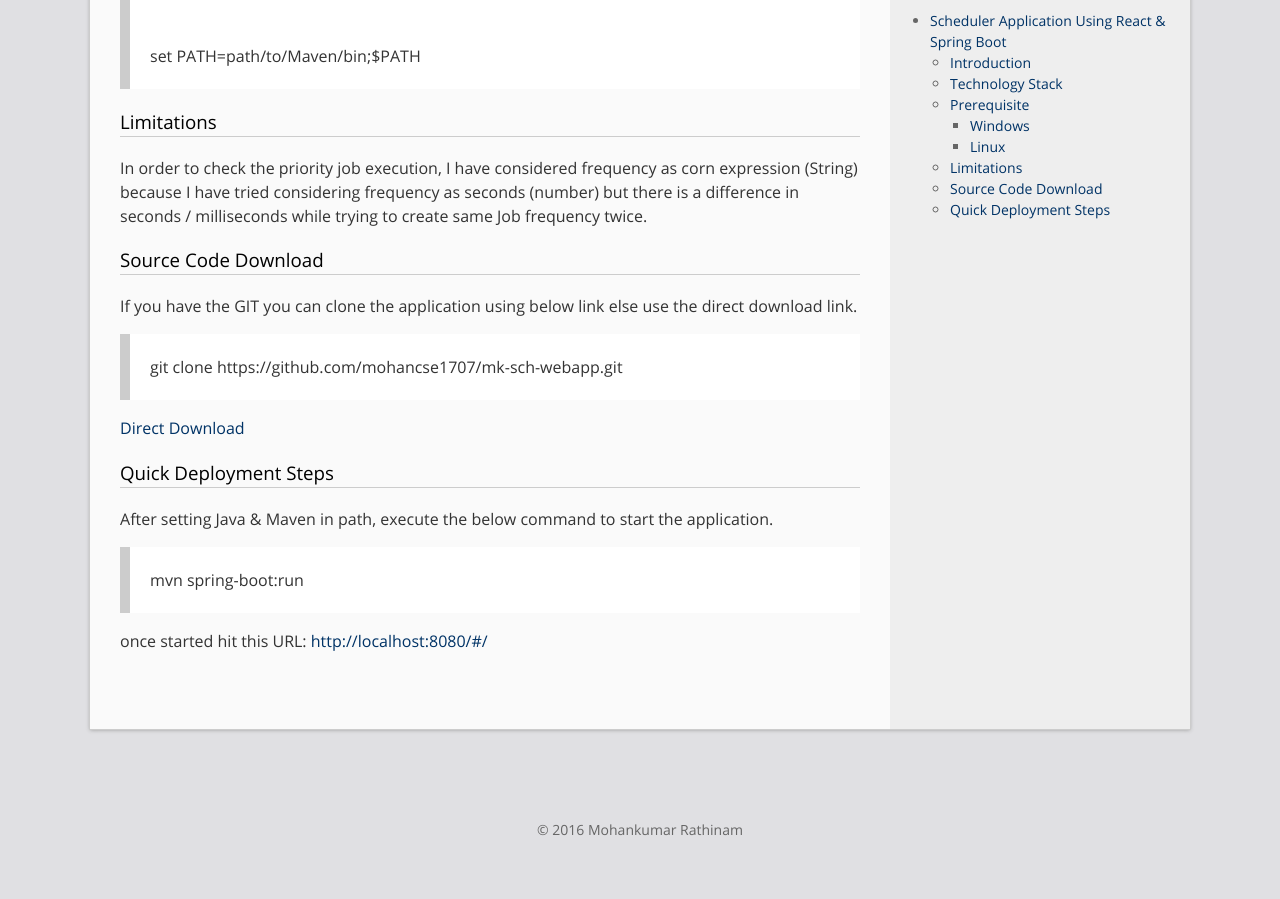
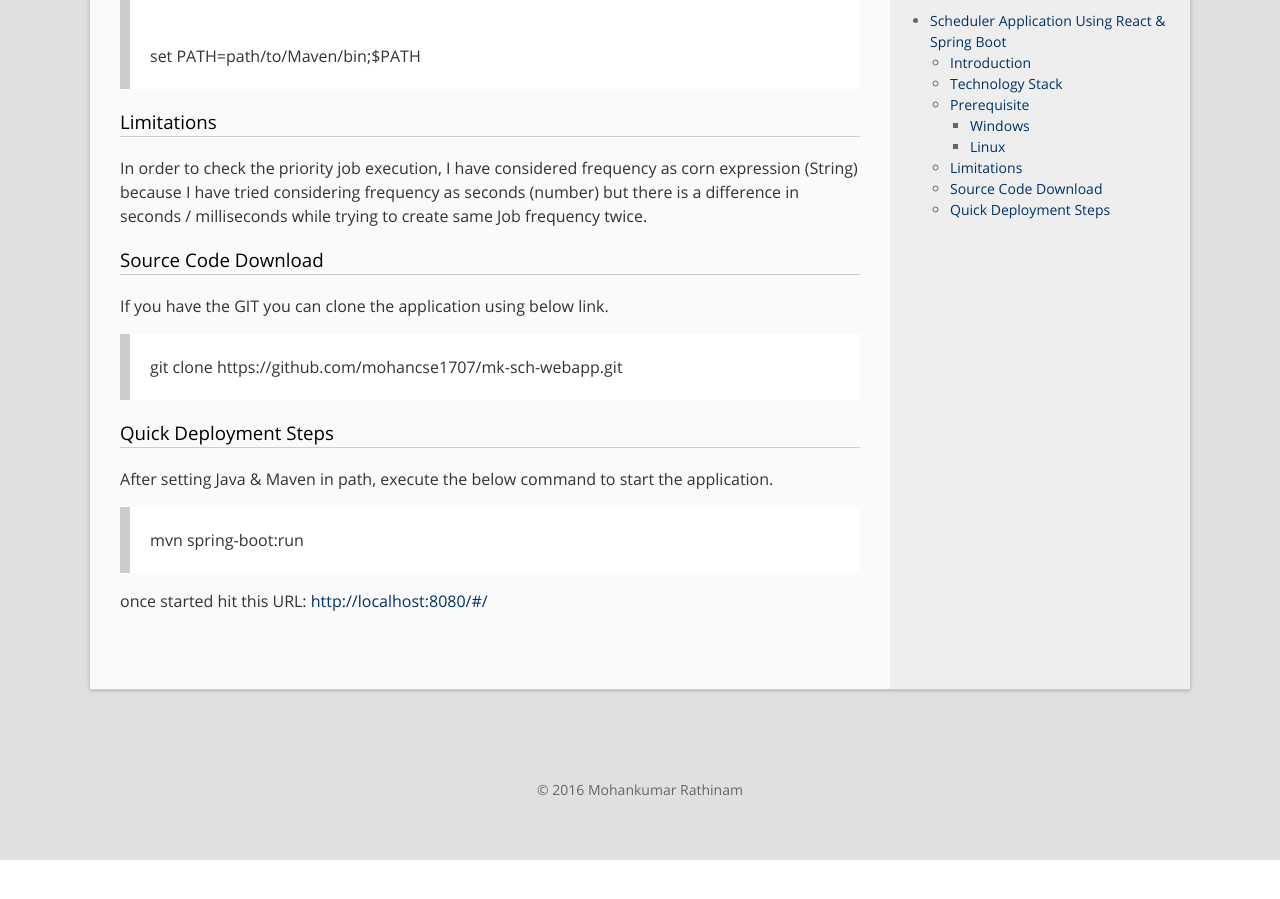
Before and after one commit to mohancse1707/mohan.github.com, a Jekyll site: the page built from _posts/2019-12-03-Scheduler-Application.md, in a window 1280 px wide and 900 px high, scrolled down 1537 px. Built offline with Jekyll 4.4.1, drawn with Linux system fonts in a browser that asks for light colours; our own code applies the rules of GitHub Pages for plain Markdown files; comment, search, counter and statistics services are not loaded; after the commit the page ends 2397 px from its top, so only the background shows below that.

Commit message:
Update 2019-12-03-Scheduler-Application.md

```diff
--- a/_posts/2019-12-03-Scheduler-Application.md
+++ b/_posts/2019-12-03-Scheduler-Application.md
@@ -54,11 +54,9 @@ In order to check the priority job execution, I have considered frequency as cor
 
 ### Source Code Download
 
-If you have the GIT you can clone the application using below link else use the direct download link.
+If you have the GIT you can clone the application using below link.
 
 > git clone https://github.com/mohancse1707/mk-sch-webapp.git
-
-[Direct Download][Direct Download]
 
 ### Quick Deployment Steps
 
```
